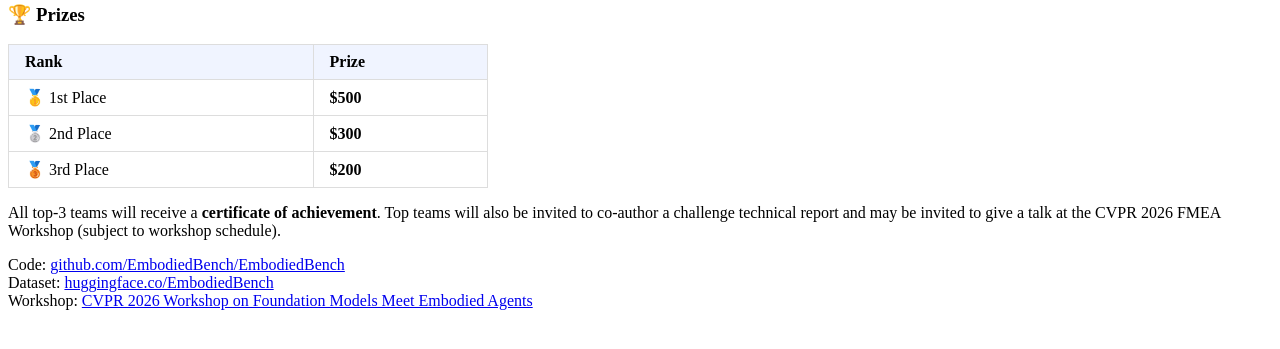
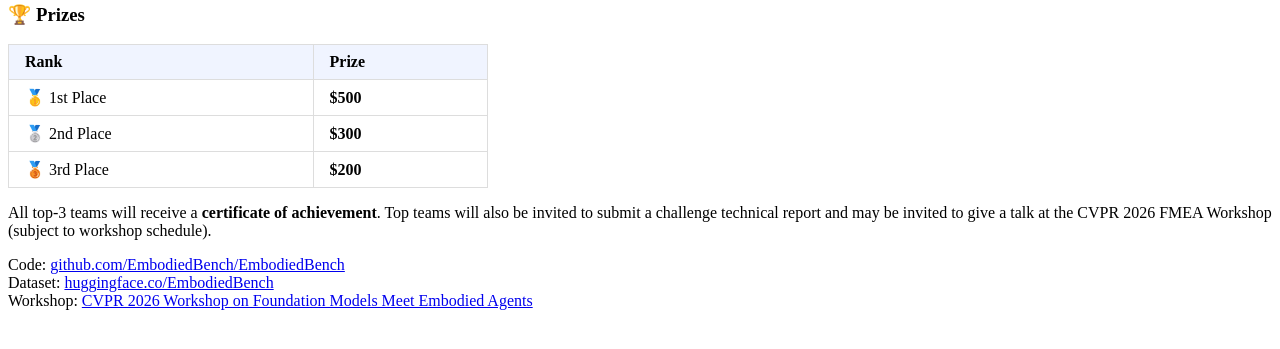
Before and after one commit to YangRui2015/EmbodiedBench-Challenge, a Python web app: template templates/description.html in a window 1280 px wide. Shown: the part 210-559 px from the top of the page. Run offline with Jinja, Linux system fonts and the light colour scheme; the template is opened without the code that fills it, so the values that code supplies are empty.

Commit message:
Fix: co-author -> submit a challenge technical report
Co-Authored-By: Claude Sonnet 4.6 <noreply@anthropic.com>

```diff
--- a/templates/description.html
+++ b/templates/description.html
@@ -38,7 +38,7 @@
 </table>
 
 <p>
-  All top-3 teams will receive a <strong>certificate of achievement</strong>. Top teams will also be invited to co-author a challenge technical report and may be invited to give a talk at the CVPR 2026 FMEA Workshop (subject to workshop schedule).
+  All top-3 teams will receive a <strong>certificate of achievement</strong>. Top teams will also be invited to submit a challenge technical report and may be invited to give a talk at the CVPR 2026 FMEA Workshop (subject to workshop schedule).
 </p>
 
 <p>
```
